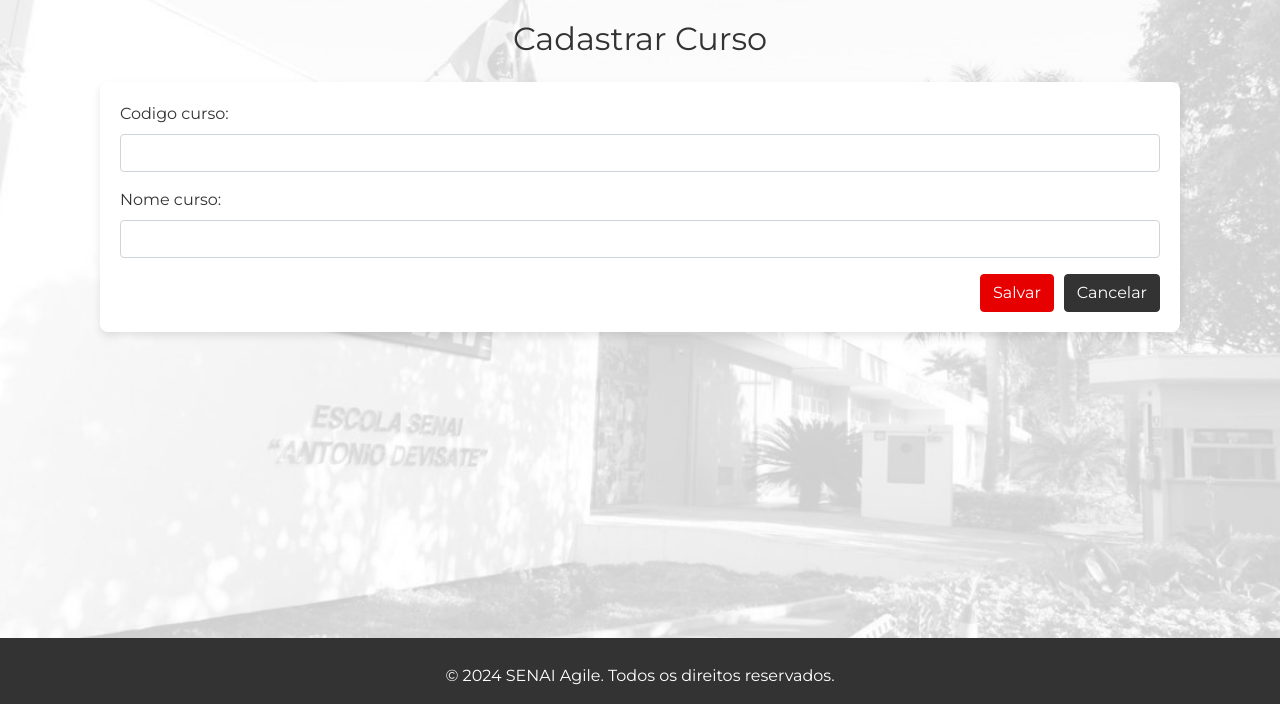
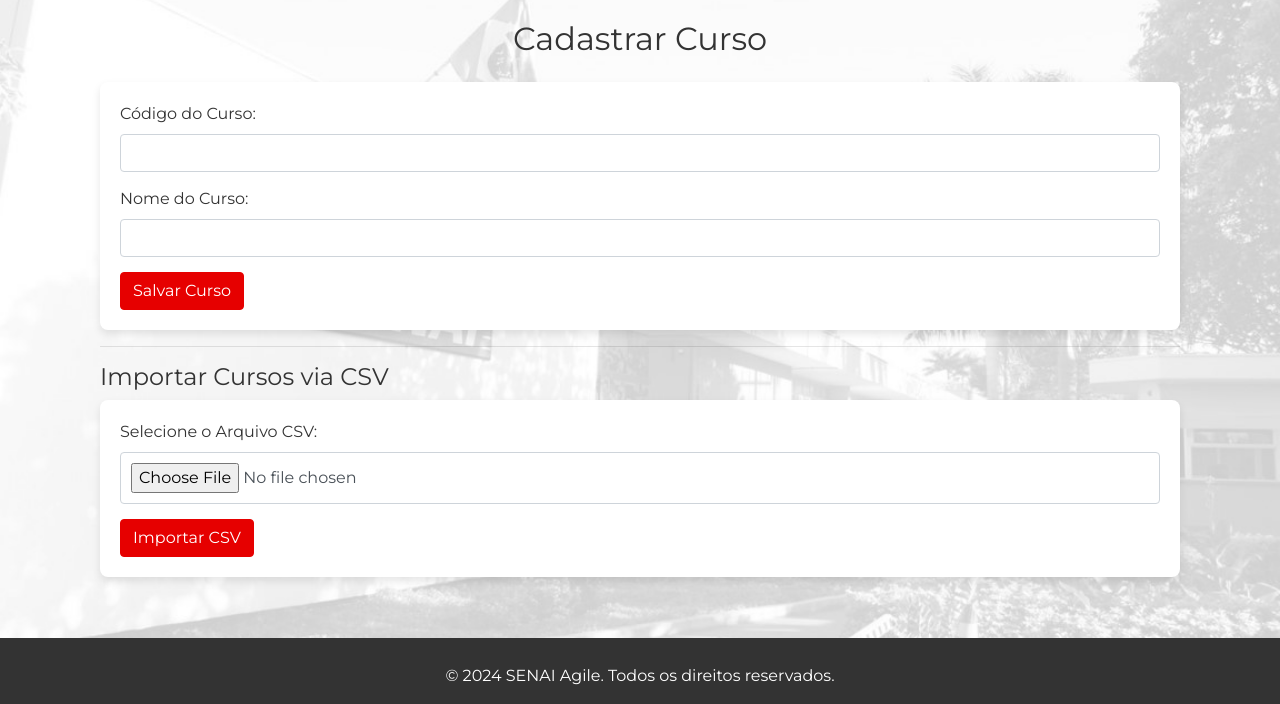
Before and after one commit to danielmeireles1981/senaiAgile, a Django app: page /cadastrar-curso/ in a window 1280 px wide. Shown: the part 96-800 px from the top of the page. Run offline with Django 5.2, Linux system fonts and the light colour scheme; the visitor is signed in with stand-in values (Sample User, id 1); some libraries are stand-ins or nearby versions.

Commit message:
Versão 1.4 - Upload de cursos csv

```diff
--- a/core/forms.py
+++ b/core/forms.py
@@ -75,9 +75,15 @@ class InteresseForm(forms.ModelForm):
     )
 
 class CursoForm(forms.ModelForm):
+    csv_file = forms.FileField(
+        required=False,
+        label='Upload de CSV',
+        widget=forms.FileInput(attrs={'class': 'form-control'})
+    )
+
     class Meta:
         model = Curso
-        fields = ['codigo_curso', 'nome_curso']
+        fields = ['codigo_curso', 'nome_curso', 'csv_file']  # Inclui o campo csv_file
         widgets = {
             'codigo_curso': forms.TextInput(attrs={'class': 'form-control'}),
             'nome_curso': forms.TextInput(attrs={'class': 'form-control'}),
--- a/core/templates/core/curso_form.html
+++ b/core/templates/core/curso_form.html
@@ -1,15 +1,34 @@
 {% extends 'core/base.html' %}
-{% block title %}Cadastro de Curso - SENAI Agile{% endblock %}
+
 {% block content %}
 <div class="container">
     <h2 class="text-center mb-4">Cadastrar Curso</h2>
-    <form method="post">
+
+    <!-- Formulário para criação manual de cursos -->
+    <form method="post" enctype="multipart/form-data">
         {% csrf_token %}
-        {{ form.as_p }}
-        <div class="form-footer">
-            <button type="submit" class="btn btn-primary" style="margin-right: 10px">Salvar</button>
-            <a href="{% url 'home' %}" class="btn btn-secondary">Cancelar</a>
+        <div class="form-group">
+            <label for="codigo_curso">Código do Curso:</label>
+            {{ form.codigo_curso }}
         </div>
+        <div class="form-group">
+            <label for="nome_curso">Nome do Curso:</label>
+            {{ form.nome_curso }}
+        </div>
+        <button type="submit" class="btn btn-primary">Salvar Curso</button>
+    </form>
+
+    <hr/>
+
+    <!-- Formulário para importação de CSV -->
+    <h4>Importar Cursos via CSV</h4>
+    <form method="post" enctype="multipart/form-data">
+        {% csrf_token %}
+        <div class="form-group">
+            <label for="csv_file">Selecione o Arquivo CSV:</label>
+            <input type="file" name="csv_file" id="csv_file" class="form-control" required>
+        </div>
+        <button type="submit" class="btn btn-primary">Importar CSV</button>
     </form>
 </div>
 {% endblock %}
--- a/core/templates/core/editar_interesse.html
+++ b/core/templates/core/editar_interesse.html
@@ -79,7 +79,7 @@
             {{ form.observacoes }}
         </div>
         <div class="form-group">
-            <label for="arquivo_evidencia">Upload de Evidência</label>
+            <label for="arquivo_evidencia">Envio de Evidência</label>
             {{ form.arquivo_evidencia }}
         </div>
         <div class="form-row">
--- a/core/templates/core/interesse_form.html
+++ b/core/templates/core/interesse_form.html
@@ -5,6 +5,7 @@
     <h2 class="text-center mb-4">Cadastrar Interesse</h2>
     <form method="post">
         {% csrf_token %}
+
         <div class="form-row">
             <div class="form-group col-md-6">
                 {{ form.razao_social.label_tag }}
@@ -15,6 +16,8 @@
                 {{ form.email }}
             </div>
         </div>
+
+        <!-- Continue com os campos existentes -->
         <div class="form-row">
             <div class="form-group col-md-6">
                 {{ form.telefone_comercial.label_tag }}
@@ -72,6 +75,8 @@
             <div class="form-group col-md-6">
                 {{ form.data_envio.label_tag }}
                 {{ form.data_envio }}
+                <label for="usuario_logado">Usuário Conectado:</label>
+                <input type="text" id="usuario_logado" class="form-control" value="{{ user.username }}" readonly>
             </div>
         </div>
 
--- a/core/templates/core/listar_dados.html
+++ b/core/templates/core/listar_dados.html
@@ -22,6 +22,7 @@
         <a href="{% url 'listar-dados' %}" class="btn btn-secondary">Listar Dados</a>
         <a href="{% url 'relatorios' %}" class="btn btn-secondary">Gráficos</a>
         <a href="{% url 'csv-upload' %}" class="btn btn-secondary">Importar Dados</a>
+        <a href="{% url 'admin' %}" class="btn btn-secondary">Administração</a> <!-- Novo link -->
     </div>
     <div class="user-info">
         {% if user.is_authenticated %}
--- a/core/templates/core/relatorios.html
+++ b/core/templates/core/relatorios.html
@@ -23,6 +23,7 @@
         <a href="{% url 'listar-dados' %}" class="btn btn-secondary">Listar Dados</a>
         <a href="{% url 'relatorios' %}" class="btn btn-secondary">Gráficos</a>
         <a href="{% url 'csv-upload' %}" class="btn btn-secondary">Importar Dados</a>
+        <a href="{% url 'admin' %}" class="btn btn-secondary">Administração</a> <!-- Novo link -->
     </div>
     <div class="user-info">
         {% if user.is_authenticated %}
--- a/core/templates/core/visualizar_interesse.html
+++ b/core/templates/core/visualizar_interesse.html
@@ -67,10 +67,10 @@
 
     <!-- Exibição do anexo -->
     <div class="form-group row">
-        <label class="col-sm-2 col-form-label">Anexo:</label>
+        <label class="col-sm-2 col-form-label">Evidencia:</label>
         <div class="col-sm-10">
             {% if interesse.edicoes.last.arquivo_evidencia %}
-                <a href="{{ interesse.edicoes.last.arquivo_evidencia.url }}" target="_blank" class="btn btn-info">Ver Anexo</a>
+                <a href="{{ interesse.edicoes.last.arquivo_evidencia.url }}" target="_blank" class="btn btn-primary">Ver Anexo</a>
             {% else %}
                 <p>Nenhum anexo disponível.</p>
             {% endif %}
--- a/core/views.py
+++ b/core/views.py
@@ -18,7 +18,7 @@ from django.contrib import messages
 from datetime import datetime, time
 from .models import Interesse, Curso, RegistroEdicaoInteresse
 from .forms import LoginForm, InteresseForm, CursoForm, EditarInteresseForm
-
+import logging
 
 # Configure o logger
 logger = logging.getLogger(__name__)
@@ -72,62 +72,120 @@ class InteresseCreateView(LoginRequiredMixin, CreateView):
         logger.warning('Formulário inválido: %s', form.errors)
         return super().form_invalid(form)
 
-class CursoCreateView(LoginRequiredMixin, CreateView):
-    model = Curso
-    form_class = CursoForm
+
+class CursoCreateView(LoginRequiredMixin, View):
     template_name = 'core/curso_form.html'
     success_url = reverse_lazy('cadastrar-curso')
+
+    def get(self, request, *args, **kwargs):
+        # Exibe o formulário da página
+        form = CursoForm()
+        return render(request, self.template_name, {'form': form})
+
+    def post(self, request, *args, **kwargs):
+        # Verifica se um arquivo CSV foi enviado
+        csv_file = request.FILES.get('csv_file')
+        if csv_file:
+            try:
+                # Detecta a codificação do arquivo
+                raw_data = csv_file.read()
+                result = chardet.detect(raw_data)
+                encoding = result['encoding']
+                logger.info(f"Arquivo CSV detectado com codificação: {encoding}")
+
+                # Decodifica o arquivo com a codificação detectada
+                decoded_file = raw_data.decode(encoding).splitlines()
+
+                # Remover BOM, se presente
+                if decoded_file[0].startswith('\ufeff'):
+                    decoded_file[0] = decoded_file[0].replace('\ufeff', '')
+                    logger.info("BOM encontrado e removido do arquivo CSV.")
+
+                reader = csv.DictReader(decoded_file, delimiter=';')
+
+                cursos_criados = 0
+                cursos_ignorados = 0
+
+                # Iterando por cada linha do CSV
+                for linha in reader:
+                    codigo_curso = linha['codigo_curso'].strip()
+                    nome_curso = linha['nome_curso'].strip()
+
+                    # Verifica se o curso já existe no banco de dados
+                    if not Curso.objects.filter(codigo_curso=codigo_curso).exists():
+                        Curso.objects.create(codigo_curso=codigo_curso, nome_curso=nome_curso)
+                        cursos_criados += 1
+                        logger.info(f"Curso {nome_curso} criado com sucesso.")
+                    else:
+                        cursos_ignorados += 1
+                        logger.warning(f"Curso {nome_curso} já existe, ignorado.")
+
+                messages.success(self.request, f"{cursos_criados} cursos criados com sucesso, {cursos_ignorados} cursos ignorados.")
+                return redirect(self.success_url)
+
+            except csv.Error as e:
+                logger.error(f"Erro ao processar o arquivo CSV: {e}")
+                messages.error(self.request, f"Erro ao processar o arquivo CSV: {e}")
+                return redirect(self.success_url)
+
+            except Exception as e:
+                logger.error(f"Erro desconhecido durante a importação: {e}")
+                messages.error(self.request, f"Erro desconhecido durante a importação: {e}")
+                return redirect(self.success_url)
+
+        messages.error(self.request, "Por favor, selecione um arquivo CSV.")
+        return redirect(self.success_url)
+
 
 class HomeView(LoginRequiredMixin, TemplateView):
     template_name = 'core/home.html'
 
 
-class ListarDadosView ( LoginRequiredMixin, ListView ):
+class ListarDadosView(LoginRequiredMixin, ListView):
     model = Interesse
     template_name = 'core/listar_dados.html'
     context_object_name = 'interesses'
     paginate_by = 5  # Define 5 registros por página
 
-
     def get_queryset(self):
         # Inicializando o queryset
-        queryset = super ().get_queryset ()
+        queryset = super().get_queryset()
 
         # Subquery para obter o status mais recente de "realizado_contato" para cada Interesse
-        latest_edicao = RegistroEdicaoInteresse.objects.filter (
-            interesse_id=OuterRef ( 'pk' )
-        ).order_by ( '-data_hora_registro' )
+        latest_edicao = RegistroEdicaoInteresse.objects.filter(
+            interesse_id=OuterRef('pk')
+        ).order_by('-data_hora_registro')
 
-        queryset = queryset.annotate (
-            realizado_contato=Subquery ( latest_edicao.values ( 'realizada_contato' )[:1] )
-        ).order_by ( 'data_envio' )
+        queryset = queryset.annotate(
+            realizado_contato=Subquery(latest_edicao.values('realizada_contato')[:1])
+        ).order_by('data_envio')
 
         # Filtros existentes de data
-        data_inicio = self.request.GET.get ( 'data_inicio' )
-        data_fim = self.request.GET.get ( 'data_fim' )
+        data_inicio = self.request.GET.get('data_inicio')
+        data_fim = self.request.GET.get('data_fim')
 
         if data_inicio and data_fim:
             try:
-                data_inicio = datetime.combine ( datetime.strptime ( data_inicio, "%Y-%m-%d" ).date (), time.min )
-                data_fim = datetime.combine ( datetime.strptime ( data_fim, "%Y-%m-%d" ).date (), time.max )
-                queryset = queryset.filter ( data_envio__range=[data_inicio, data_fim] )
+                data_inicio = datetime.combine(datetime.strptime(data_inicio, "%Y-%m-%d").date(), time.min)
+                data_fim = datetime.combine(datetime.strptime(data_fim, "%Y-%m-%d").date(), time.max)
+                queryset = queryset.filter(data_envio__range=[data_inicio, data_fim])
             except Exception as e:
-                logger.error ( f"Erro ao processar as datas: {e}" )
+                logger.error(f"Erro ao processar as datas: {e}")
 
         # Filtro por curso
-        curso = self.request.GET.get ( 'curso' )
+        curso = self.request.GET.get('curso')
         if curso:
-            queryset = queryset.filter ( curso__id=curso )
+            queryset = queryset.filter(curso__id=curso)
 
         # Filtro por realizado_contato
-        realizado_contato = self.request.GET.get ( 'realizado_contato' )
+        realizado_contato = self.request.GET.get('realizado_contato', 'nao')  # Padrão é 'não'
 
         if realizado_contato == 'nao':
-            queryset = queryset.filter (
-                models.Q ( realizado_contato__iexact='nao' ) | models.Q ( realizado_contato__isnull=True )
+            queryset = queryset.filter(
+                models.Q(realizado_contato__iexact='nao') | models.Q(realizado_contato__isnull=True)
             )
         elif realizado_contato:
-            queryset = queryset.filter ( realizado_contato__iexact=realizado_contato )
+            queryset = queryset.filter(realizado_contato__iexact=realizado_contato)
 
         # Substituindo valores 'None' por 'NÃO' para o campo realizado_contato
         for interesse in queryset:
@@ -137,10 +195,18 @@ class ListarDadosView ( LoginRequiredMixin, ListView ):
         return queryset
 
     def get_context_data(self, **kwargs):
-        context = super ().get_context_data ( **kwargs )
-        context['cursos'] = Curso.objects.all ().order_by ( 'nome_curso' )
+        context = super().get_context_data(**kwargs)
+        context['cursos'] = Curso.objects.all().order_by('nome_curso')
         context['realizado_contato_choices'] = RegistroEdicaoInteresse.REALIZADO_CONTATO_CHOICES
+
+        # Definir 'realizado_contato' como 'nao' no contexto, caso não tenha sido enviado
+        if not self.request.GET.get('realizado_contato'):
+            context['selected_realizado_contato'] = 'nao'
+        else:
+            context['selected_realizado_contato'] = self.request.GET.get('realizado_contato')
+
         return context
+
 
 
 class VisualizarInteresseView ( LoginRequiredMixin, DetailView ):
--- /dev/null
+++ b/media/evidencias/texto01.txt
@@ -0,0 +1,6 @@
+codigo_curso;nome_curso
+101;CURSO DE CORTE E COSTURA
+102;CURSO DE ELETRICISTA INSTALADOR
+103;CURSO DE SOLDADOR
+104;CURSO DE MECÂNICA AUTOMOTIVA
+105;CURSO DE INFORMÁTICA BÁSICA
--- /dev/null
+++ b/texto.csv
@@ -0,0 +1,3 @@
+codigo_curso;nome_curso
+122;CURSO DE CORTE E COSTURA
+133;CURSO DE ELETRICISTA INSTALADOR
```
Also changed, not shown: teste_upload.py (added, +61 -0 lines).
